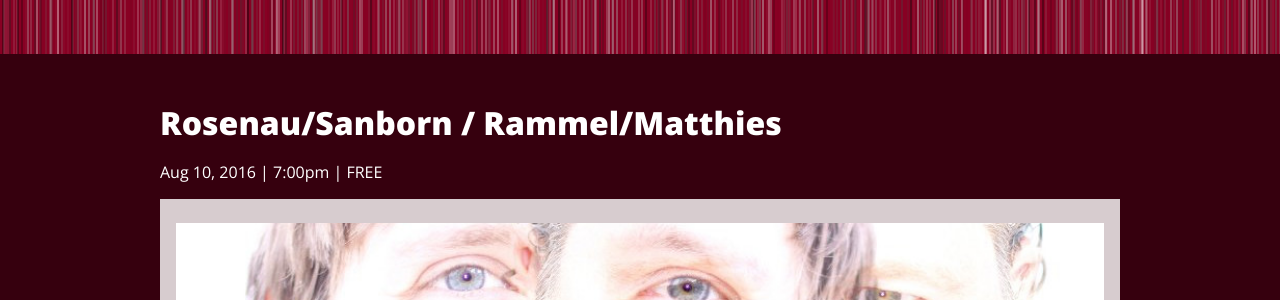
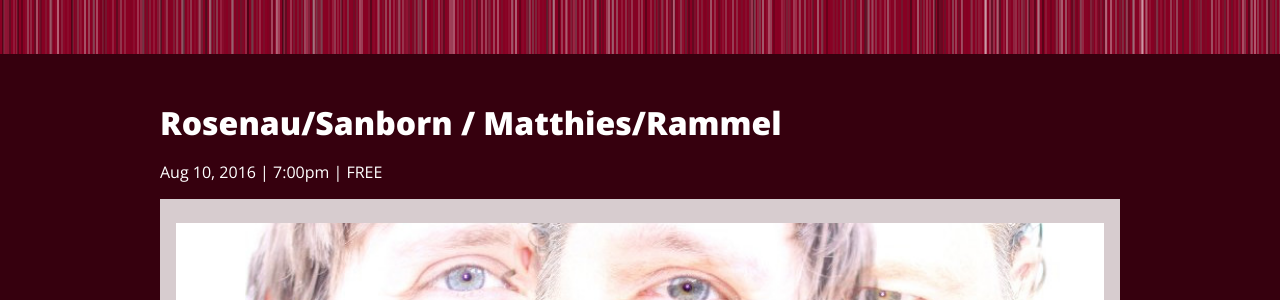
Before and after one commit to hecanjog/audibleelectricity.com, a Jekyll site: the page built from _posts/2016-08-10-sanborn-rosenau-rammel-matthies.markdown, in a window 1280 px wide. Shown: the part 146-446 px from the top of the page. Built offline with Jekyll 4.4.1, drawn with Linux system fonts in a browser that asks for light colours; nearby versions of some CDN libraries.

Commit message:
Fix artist name

```diff
--- a/_posts/2016-08-10-sanborn-rosenau-rammel-matthies.markdown
+++ b/_posts/2016-08-10-sanborn-rosenau-rammel-matthies.markdown
@@ -1,6 +1,6 @@
 ---
 layout: show
-title: "Rosenau/Sanborn / Rammel/Matthies"
+title: "Rosenau/Sanborn / Matthies/Rammel"
 categories: shows
 starts: 7:00pm
 price: FREE
```
